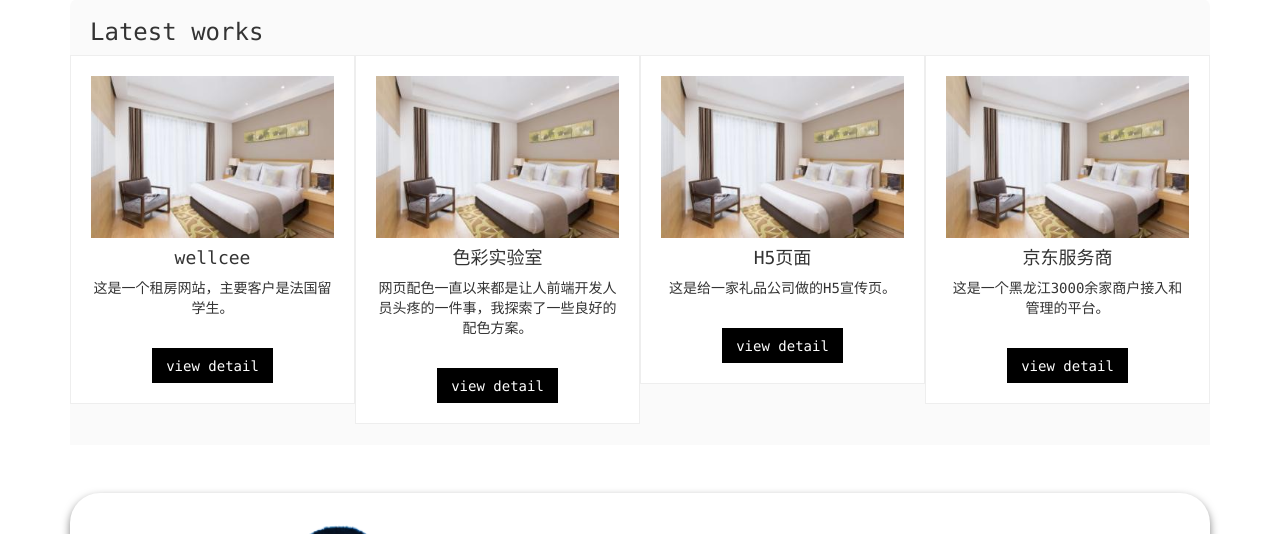
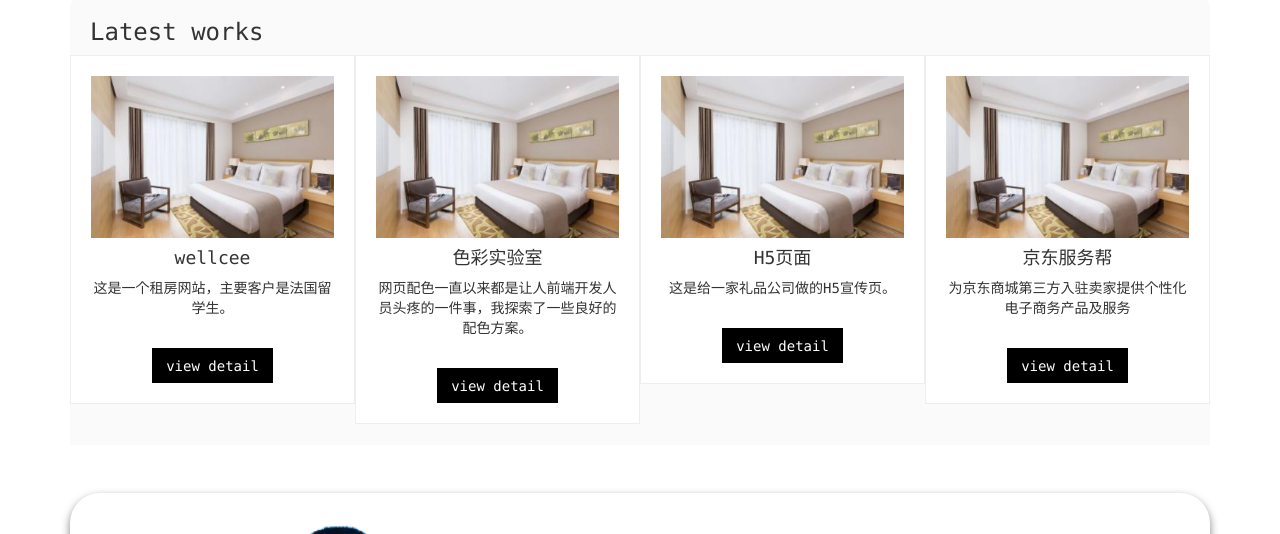
Before and after one commit to Le-Fu/myweb, a CodeIgniter app: template application/views/index.php in a window 1280 px wide. Shown: the part 1202-1736 px from the top of the page. Run offline with CodeIgniter, Linux system fonts and the light colour scheme; the template is opened without the code that fills it, so the values that code supplies are empty; some libraries are stand-ins or nearby versions.

Commit message:
modified some infomation.

```diff
--- a/application/views/index.php
+++ b/application/views/index.php
@@ -161,8 +161,8 @@
                                 <img src="img/wellcee.jpg" alt="">
                             </div>
                             <div class="desc-box">
-                                <h4 class="title">京东服务商</h4>
-                                <p class="desc">这是一个黑龙江3000余家商户接入和管理的平台。</>
+                                <h4 class="title">京东服务帮</h4>
+                                <p class="desc">为京东商城第三方入驻卖家提供个性化电子商务产品及服务</>
                             </div>
                             <br>
                             <a href=""><div class="view-project">view detail</div></a>
```
